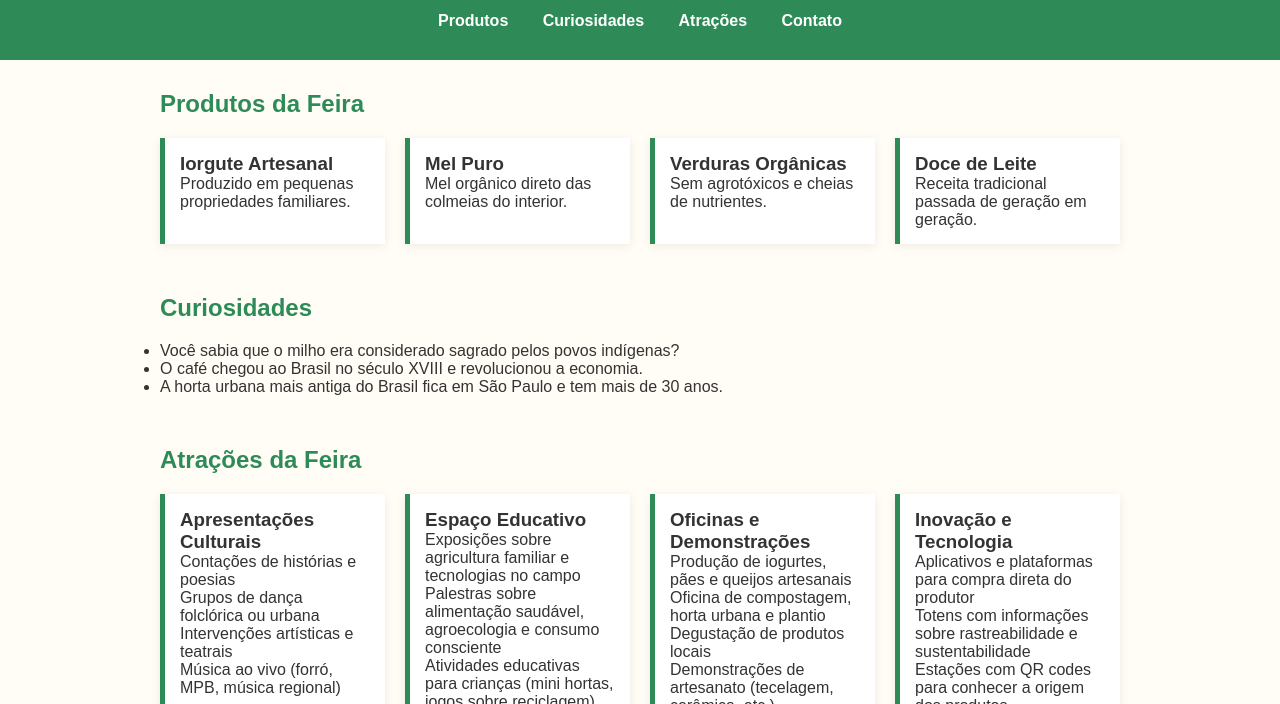
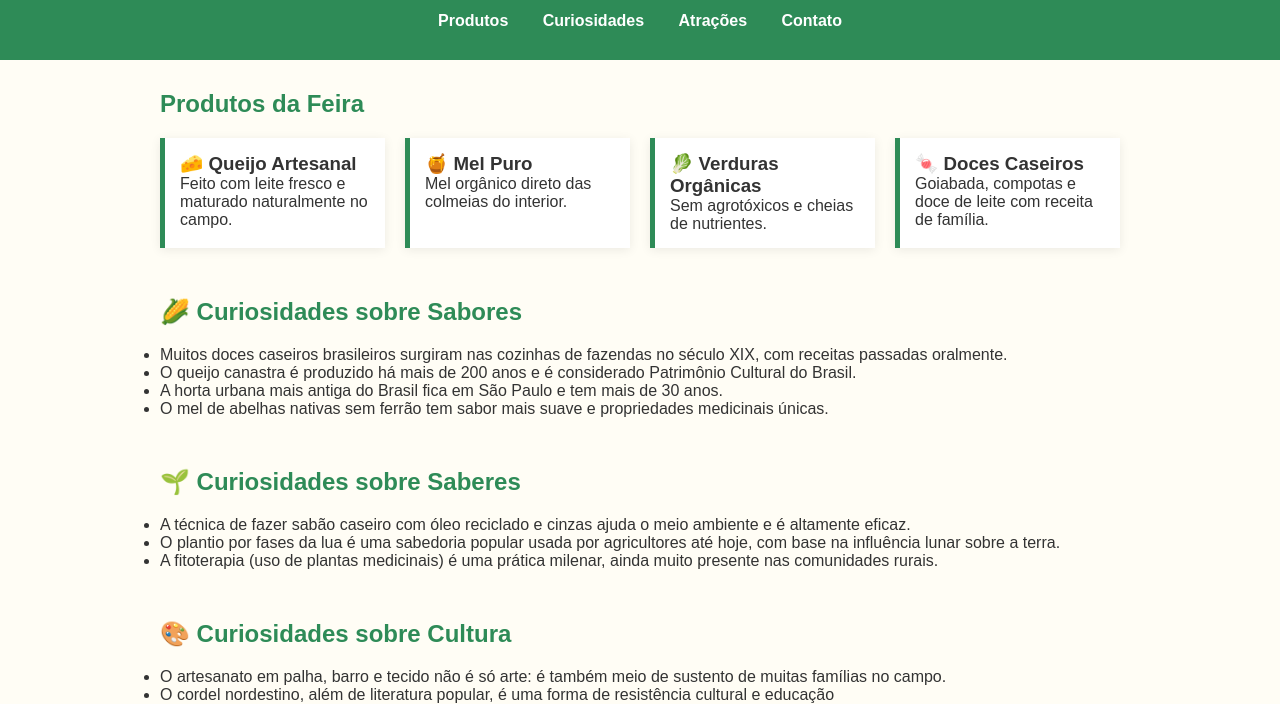
Before and after one commit to kekeully/Feira_Conectada, a plain HTML site: page index.html in a window 1280 px wide. Shown: the part 96-800 px from the top of the page. Drawn offline with Linux system fonts and the light colour scheme.

Commit message:
Add files via upload

```diff
--- a/index.html
+++ b/index.html
@@ -10,6 +10,7 @@
 <header>
 <h1> Feira Conectada </h1>
 <p>Uma ponte entre o campo e a cidade – sabores, saberes e cultura!</p>
+
 <nav>
 <ul>
 <li><a href="#produtos">Produtos</a></li>
@@ -26,32 +27,55 @@
 <h2>Produtos da Feira </h2>
 <div class="grid">
 <div class="card">
-<h3>Iorgute Artesanal</h3>
-<p>Produzido em pequenas propriedades familiares.</p>
+<h3>🧀 Queijo Artesanal</h3>
+<p>Feito com leite fresco e maturado naturalmente no campo.</p>
 </div>
 <div class="card">
-<h3>Mel Puro</h3>
+<h3>🍯 Mel Puro</h3>
 <p>Mel orgânico direto das colmeias do interior.</p>
 </div>
 <div class="card">
-<h3>Verduras Orgânicas</h3>
+<h3>🥬 Verduras Orgânicas</h3>
 <p>Sem agrotóxicos e cheias de nutrientes.</p>
 </div>
 <div class="card">
-<h3>Doce de Leite</h3>
-<p>Receita tradicional passada de geração em geração.</p>
+<h3>🍬 Doces Caseiros</h3>
+<p>Goiabada, compotas e doce de leite com receita de família.</p>
 </div>
 </div>
 </section>
 
-<section id="curiosidades" class="secao">
-<h2>Curiosidades </h2>
+<section id="🌽 Curiosidades sobre Sabores" class="secao">
+<h2>🌽 Curiosidades sobre Sabores </h2>
 
 <ul>
-<li>Você sabia que o milho era considerado sagrado pelos povos indígenas?</li>
-<li>O café chegou ao Brasil no século XVIII e revolucionou a economia.</li>
+<li>Muitos doces caseiros brasileiros surgiram nas cozinhas de fazendas no século XIX, com receitas passadas oralmente.</li>
+<li>O queijo canastra é produzido há mais de 200 anos e é considerado Patrimônio Cultural do Brasil.</li>
 <li>A horta urbana mais antiga do Brasil fica em São Paulo e tem mais de 30 anos.</li>
+<li>O mel de abelhas nativas sem ferrão tem sabor mais suave e propriedades medicinais únicas.</li>
 </ul>
+</section>
+
+<section id="🌱 Curiosidades sobre Saberes" class="secao">
+<h2>🌱 Curiosidades sobre Saberes</h2>
+
+<ul>
+<li>A técnica de fazer sabão caseiro com óleo reciclado e cinzas ajuda o meio ambiente e é altamente eficaz.</li>
+<li>O plantio por fases da lua é uma sabedoria popular usada por agricultores até hoje, com base na influência lunar sobre a terra.</li>
+<li>A fitoterapia (uso de plantas medicinais) é uma prática milenar, ainda muito presente nas comunidades rurais.</li>
+</ul>
+</section>
+
+<section id="🎨 Curiosidades sobre Cultura" class="secao">
+<h2>🎨 Curiosidades sobre Cultura</h2>
+
+<ul>
+<li>O artesanato em palha, barro e tecido não é só arte: é também meio de sustento de muitas famílias no campo.</li>
+<li>O cordel nordestino, além de literatura popular, é uma forma de resistência cultural e educação</li>
+<li>Muitos nomes de pratos brasileiros têm origem indígena ou africana, como "mocotó", "acarajé" e "pirão".</li>
+</ul>
+</section>
+
 </section>
 
 <section id="atracoes" class="secao">
```
